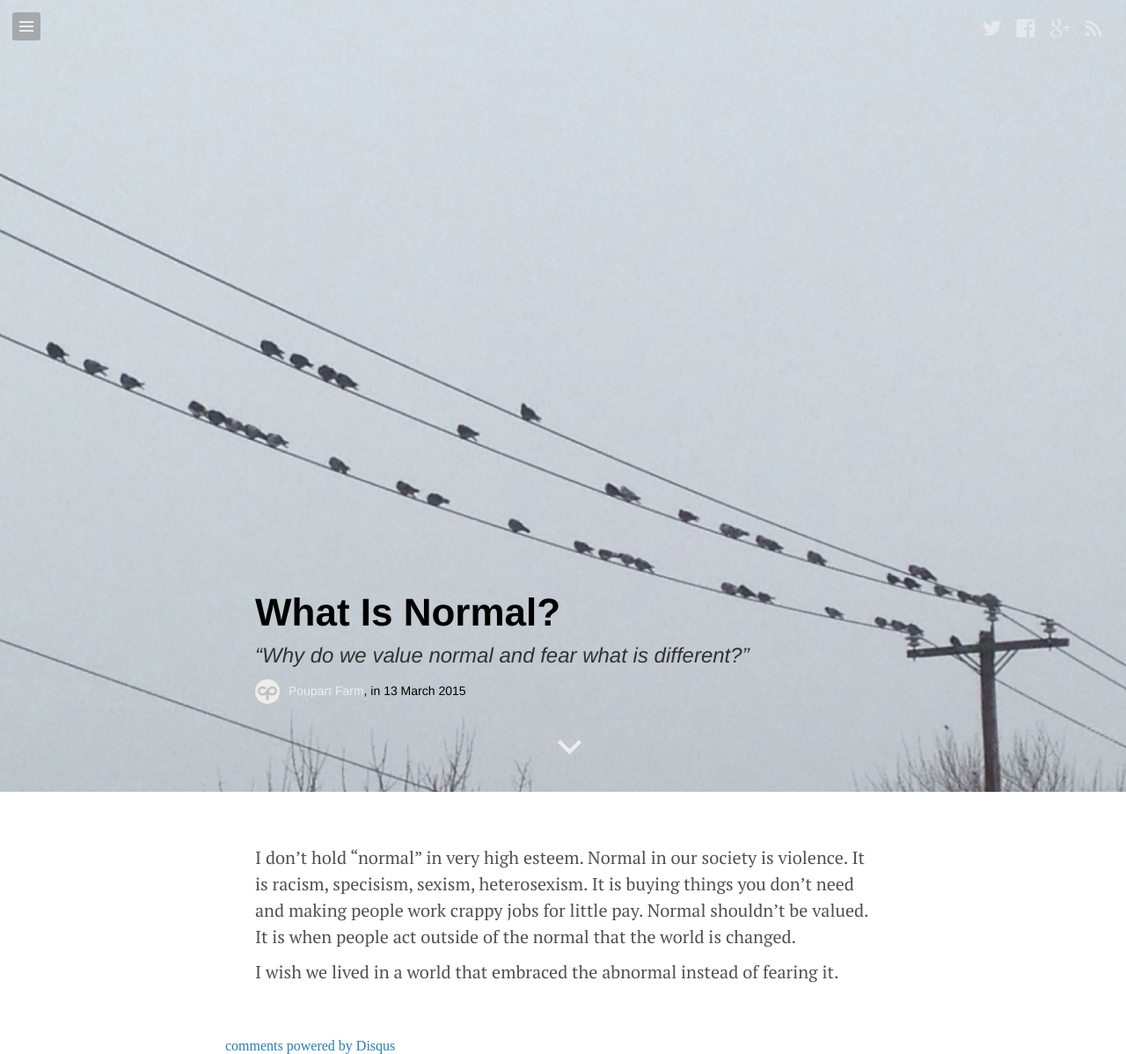
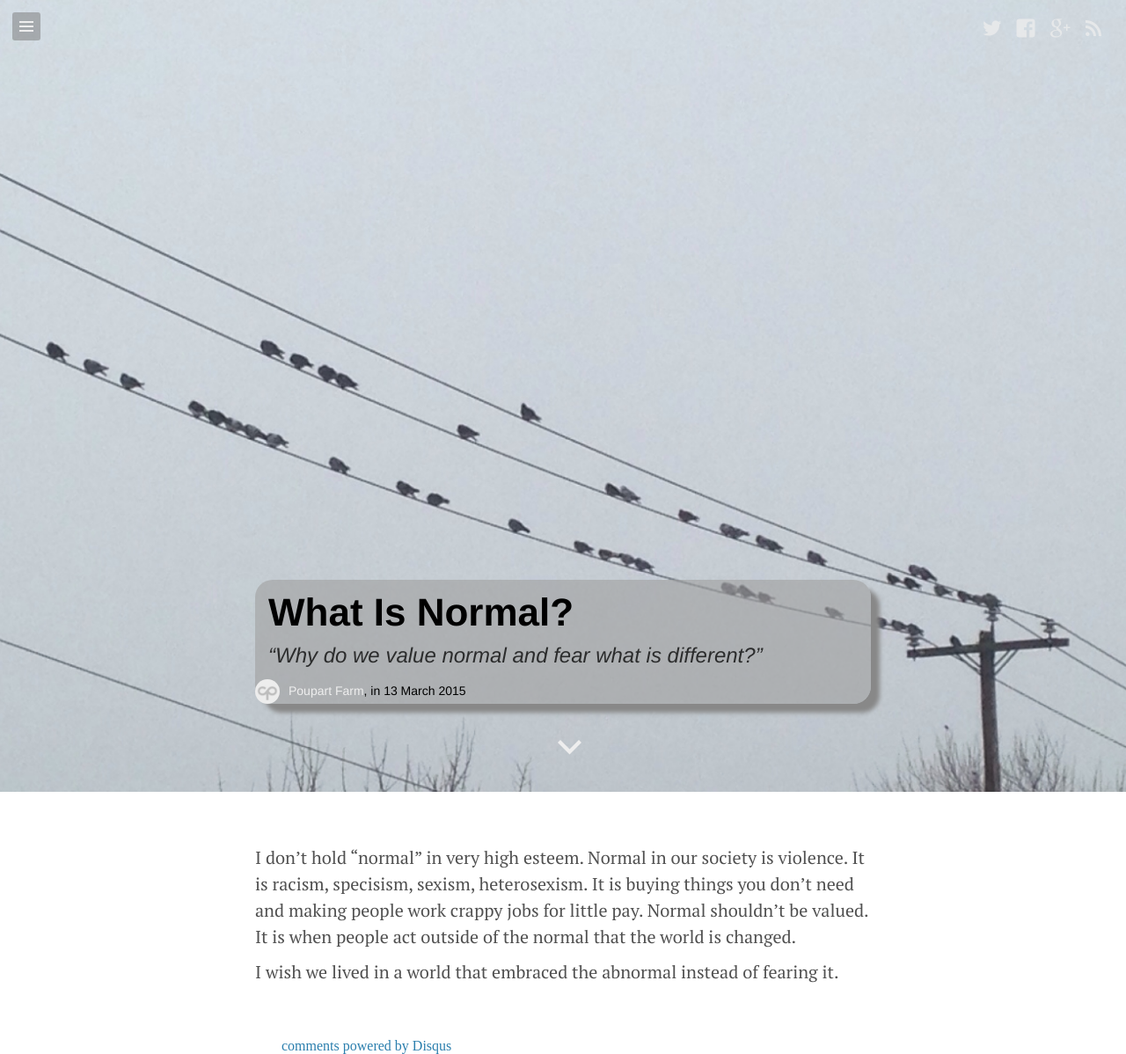
Before and after one commit to poupartfarms/poupartfarms.github.io, a Jekyll site: the page built from _posts/2015-03-13-normal.md, in a window 1280 px wide. Shown: the whole page at 88% size. Built offline with Jekyll 4.4.1, drawn with Linux system fonts in a browser that asks for light colours; Markdown is read by kramdown in place of the engine named in the settings; comment, search, counter and statistics services are not loaded.

Commit message:
Add a background and formatting to headers.

```diff
--- a/assets/css/default.css
+++ b/assets/css/default.css
@@ -68,6 +68,9 @@ img {
 
 #post-info {
 	color: black;
+	background: rgba(160, 160, 160, 0.6);
+	box-shadow: 10px 10px 5px #888888;
+	border-radius: 20px;
 	font-size: 14px;
 	position: absolute;
 	z-index: 2;
@@ -75,7 +78,7 @@ img {
 
 #post-info h1 {
 	font-weight: bold;
-	margin: 15px 0px;
+	margin: 15px 15px;
 }
 
 #post-info h2 {
@@ -85,7 +88,7 @@ img {
 	line-height: 24px;
 	text-align: justify;
 	font-weight: lighter;
-	margin: 15px 0px;
+	margin: 15px 15px;
 }
 
 #post-info h2:before {
@@ -494,7 +497,7 @@ pre code {
 /* ----------------------------------------------------------*/
 
 #disqus_thread {
-  width: 60%;
+  width: 50%;
   margin-right: auto;
   margin-left: auto;
 }
```
